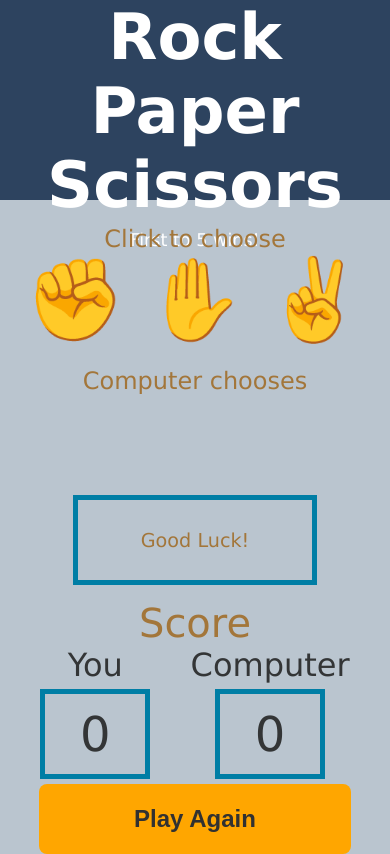
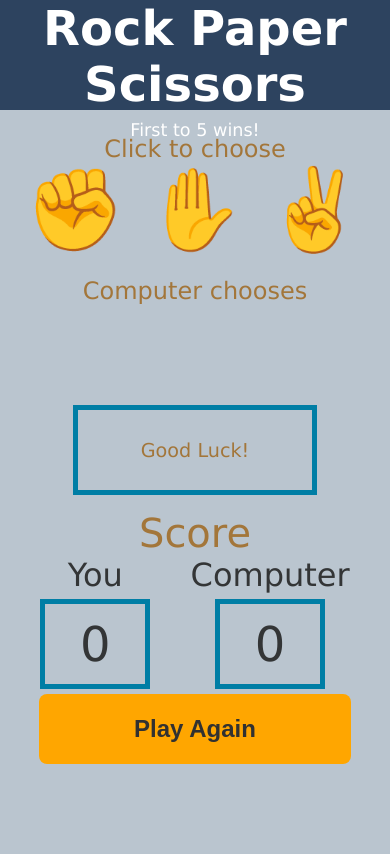
Before and after one commit to klynner33/rock-paper-scissors, a plain HTML site: page index.html in a window 390 px wide. Drawn offline with Linux system fonts and the light colour scheme.

Commit message:
fixed heading size in media query

```diff
--- a/styles.css
+++ b/styles.css
@@ -149,8 +149,9 @@ span {
 }
 
 @media (max-width: 640px) {
-    .main-heading {
-        height: 200px;
+
+    h1 {
+        font-size: 3rem;
     }
 
     .choice-container {
```
